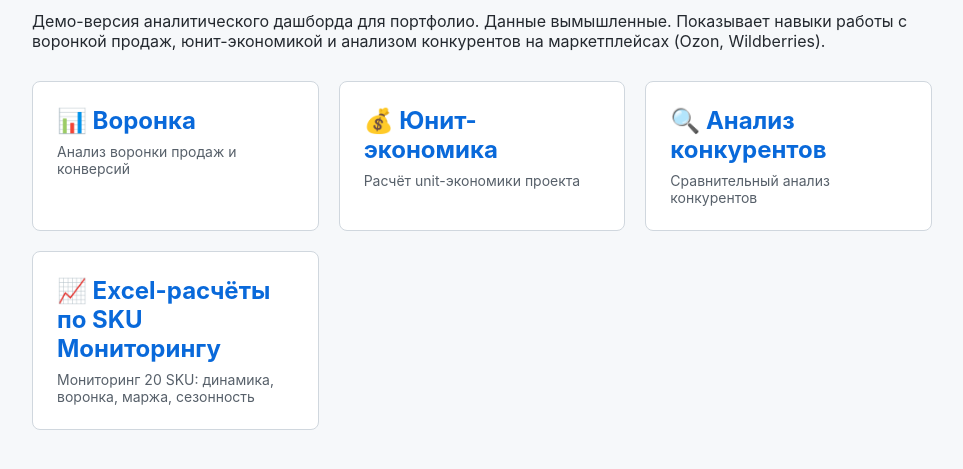
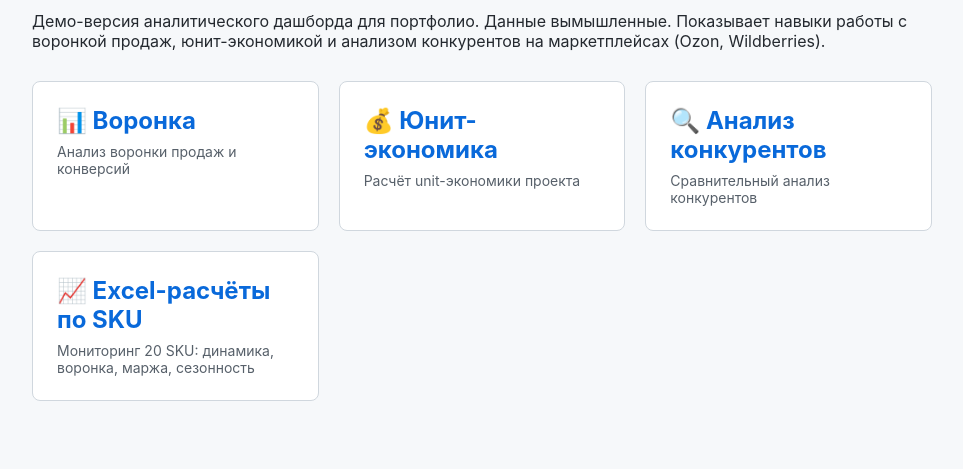
Before and after one commit to shumius21-ux/Shumelkin-Dashboard, a plain HTML site: page index.html in a window 1280 px wide. Shown: the part 101-570 px from the top of the page, without its empty margins (158-1121 px from the left). Drawn offline with Linux system fonts and the light colour scheme.

Commit message:
Update index.html

```diff
--- a/index.html
+++ b/index.html
@@ -65,7 +65,7 @@
             <p>Сравнительный анализ конкурентов</p>
         </a>
                 <a href="Excel.html" class="card">
-            <h2>📈 Excel-расчёты по SKU Мониторингу</h2>
+            <h2>📈 Excel-расчёты по SKU</h2>
             <p>Мониторинг 20 SKU: динамика, воронка, маржа, сезонность</p>
         </a>
     </div>
```
